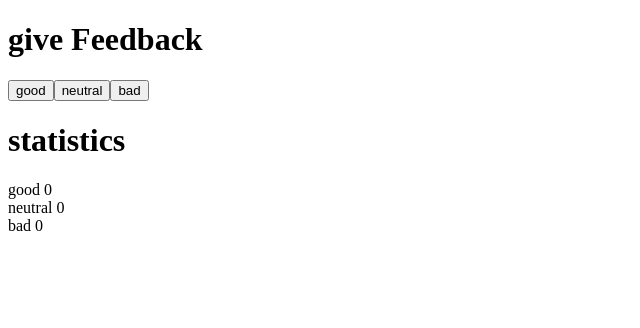
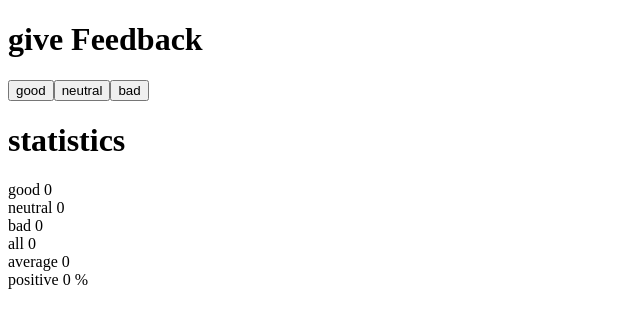
Before and after one commit to Raybis02/Fullstack-Submissions, a React (Vite) app in the folder part1/unicafe/: page / in a window 1280 px wide. Shown: the top 328 px of the page, without its empty margins (0-640 px from the left). Built offline with nearby package versions, Linux system fonts and the light colour scheme.

Commit message:
completed exercise 1.7

```diff
--- a/part1/unicafe/src/App.jsx
+++ b/part1/unicafe/src/App.jsx
@@ -23,27 +23,44 @@ const Counter = ({ text, amount }) => {
 }
 
 
-
 const App = () => {
   // save clicks of each button to its own state
   const [good, setGood] = useState(0)
   const [neutral, setNeutral] = useState(0)
   const [bad, setBad] = useState(0)
+  const [total, setTotal] = useState(0)
+  const [average, setAverage] = useState(0)
+  const [positive, setPositive] = useState(0)
 
   const handleGoodClick = () => {
     const updatedGood = good + 1
-    console.log('good pressed: ', updatedGood)
+    const updatedTotal = total + 1
+    const updatedAverage = () => (updatedGood - bad)/updatedTotal
+    const updatedPositive = () => ((updatedGood)/updatedTotal)*100
     setGood(updatedGood)
+    setTotal(updatedTotal)
+    setAverage(updatedAverage)
+    setPositive(updatedPositive)
   }
   const handleNeutralClick = () => {
     const updatedNeutral = neutral + 1
-    console.log('neutral pressed: ', updatedNeutral)
+    const updatedTotal = total + 1
+    const updatedAverage = () => (good - bad)/updatedTotal
+    const updatedPositive = () => ((good)/updatedTotal)*100
     setNeutral(updatedNeutral)
+    setTotal(updatedTotal)
+    setAverage(updatedAverage)
+    setPositive(updatedPositive)
   }
   const handleBadClick = () => {
     const updatedBad = bad + 1
-    console.log('bad pressed: ', updatedBad)
+    const updatedTotal = total + 1
+    const updatedAverage = () => (good - updatedBad)/updatedTotal
+    const updatedPositive = () => ((good)/updatedTotal)*100
     setBad(updatedBad)
+    setTotal(updatedTotal)
+    setAverage(updatedAverage)
+    setPositive(updatedPositive)
   }
 
   return (
@@ -59,6 +76,9 @@ const App = () => {
         <Counter text='good' amount={good} />
         <Counter text='neutral' amount={neutral} />
         <Counter text='bad' amount={bad} />
+        <Counter text='all' amount={total} />
+        <Counter text='average' amount={average} />
+        <Counter text='positive' amount={positive + ' %'} />
       </div>
     </div>
 
```
